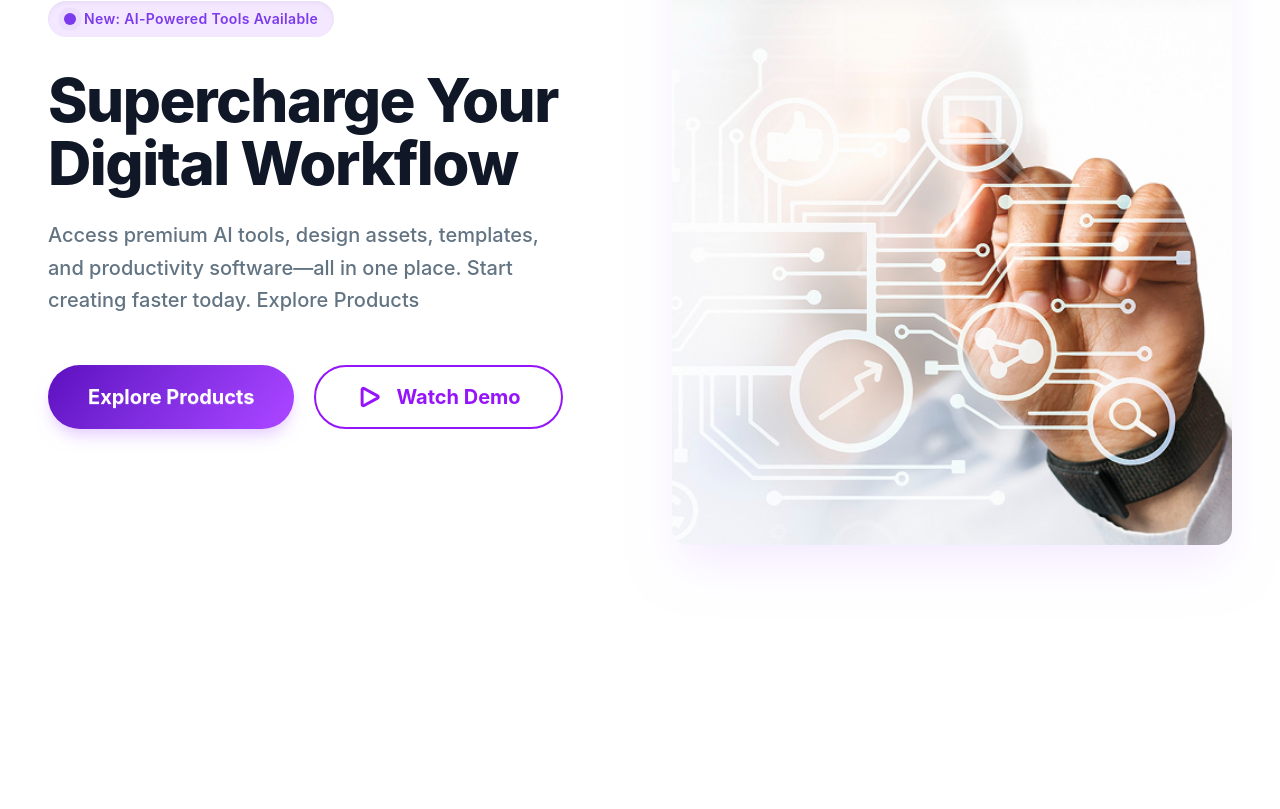
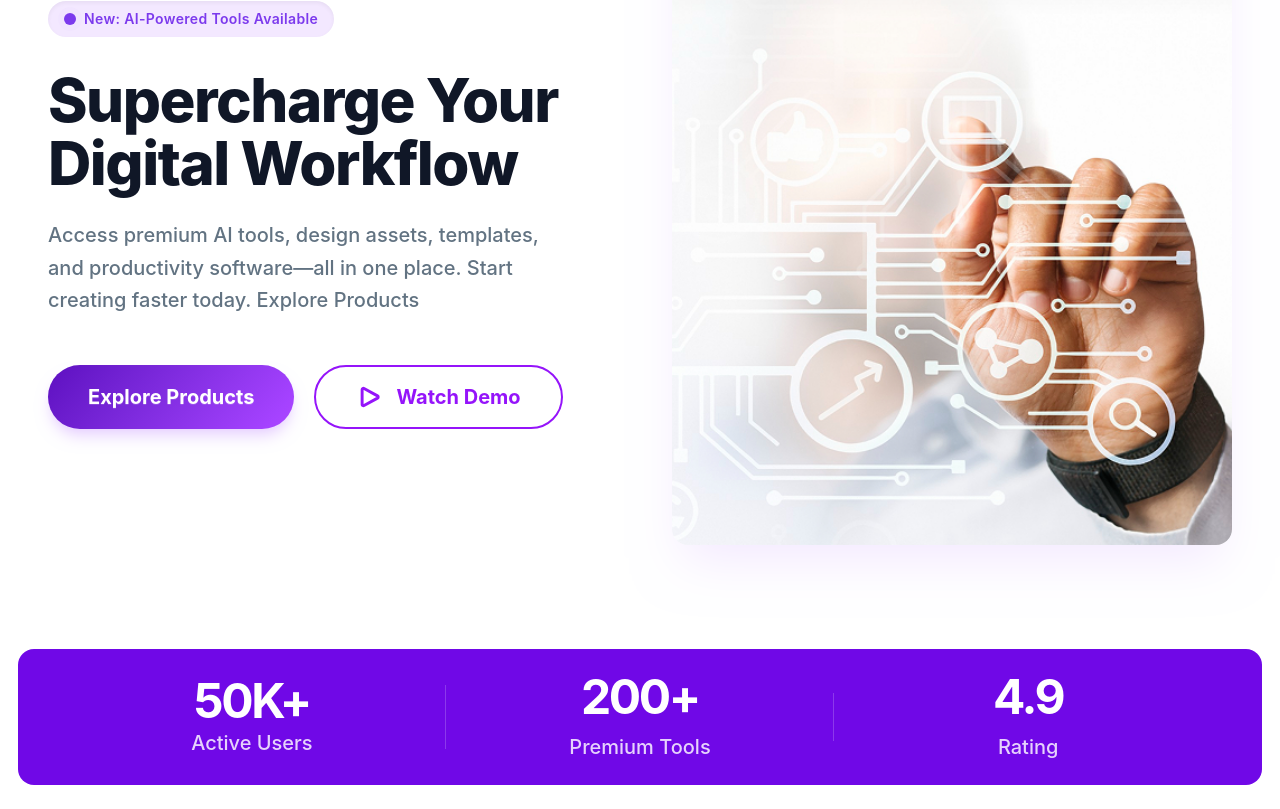
Before and after one commit to HeadExchange02/Digital-Tools-Platform, a React (Vite) app: page / in a window 1280 px wide. Shown: the part 295-1104 px from the top of the page. Before the commit the page ends 920 px from the top, so only its background shows below. Built offline with nearby package versions, Linux system fonts and the light colour scheme.

Commit message:
Stats Section complete

```diff
--- a/src/App.jsx
+++ b/src/App.jsx
@@ -2,6 +2,7 @@
 import './App.css'
 import Banner from './Components/Banner'
 import Navbar from './Components/Navbar'
+import Stats from './Components/Stats'
 
 function App() {
 
@@ -9,6 +10,8 @@ function App() {
     <>
       <Navbar></Navbar>
       <Banner></Banner>
+      <Stats></Stats>
+      {}
     </>
   )
 }
--- /dev/null
+++ b/src/Components/Stats.jsx
@@ -0,0 +1,47 @@
+import React from "react";
+
+const Stats = () => {
+  return (
+    <div className="w-35/36 mx-auto bg-violet-700 rounded-2xl py-4 md:py-6 my-6">
+      <div className="max-w-7xl mx-auto px-3 md:px-10">
+        <div className="flex flex-col md:flex-row items-center justify-between gap-6 md:gap-0">
+          {/* Active Users */}
+          <div className="flex-1 text-center text-white relative w-full">
+            <h2 className="text-3xl md:text-5xl font-bold mb-1 tracking-tighter">
+              50K+
+            </h2>
+            <p className="text-purple-100 text-lg md:text-xl font-medium opacity-90">
+              Active Users
+            </p>
+
+            <div className="hidden md:block absolute right-0 top-1/2 -translate-y-1/2 h-16 w-px bg-white/20"></div>
+          </div>
+
+          {/* Premium Tools */}
+          <div className="flex-1 text-center text-white relative w-full">
+            <h2 className="text-3xl font-bold md:text-5xl  mb-3 tracking-tighter">
+              200+
+            </h2>
+            <p className="text-purple-100 text-lg md:text-xl font-medium opacity-90">
+              Premium Tools
+            </p>
+
+            <div className="hidden md:block absolute right-0 top-1/2 -translate-y-1/2 h-12 w-px bg-white/20"></div>
+          </div>
+
+          {/* Rating */}
+          <div className="flex-1 text-center text-white w-full">
+            <h2 className="text-3xl md:text-5xl font-bold mb-3 tracking-tighter">
+              4.9
+            </h2>
+            <p className="text-purple-100 text-lg md:text-xl font-medium opacity-90">
+              Rating
+            </p>
+          </div>
+        </div>
+      </div>
+    </div>
+  );
+};
+
+export default Stats;
```
